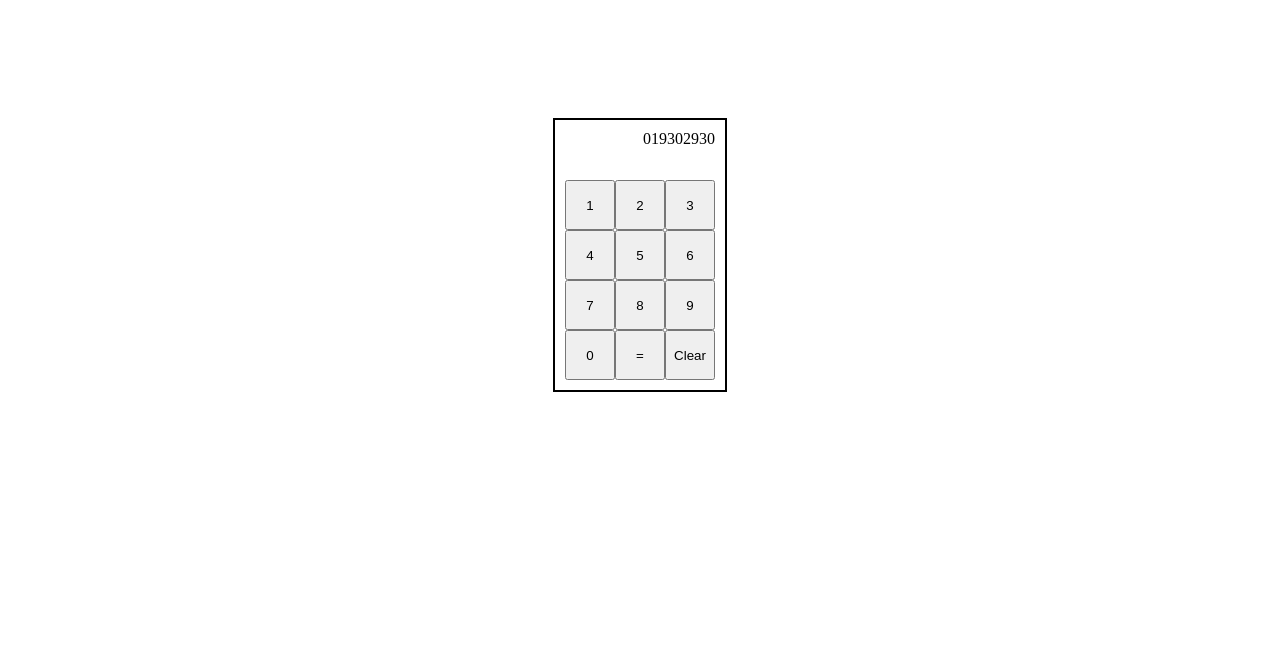
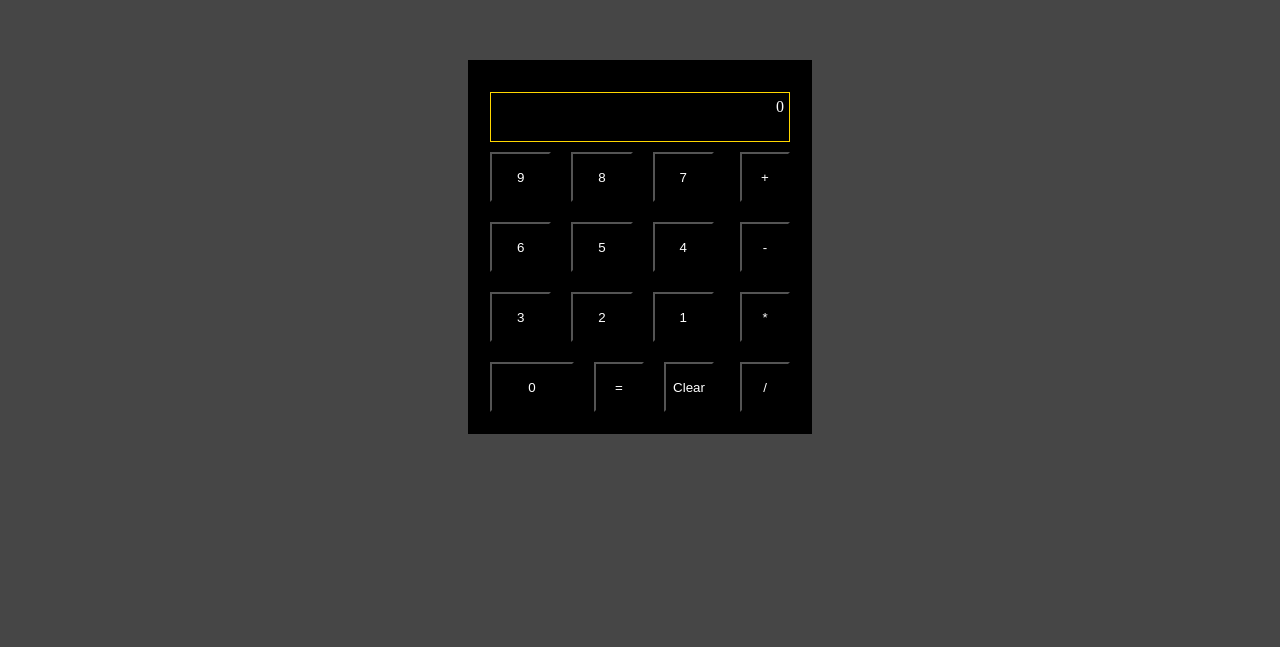
Before and after one commit to madaooftheblues/odin-calculator, a plain HTML site: page index.html in a window 1280 px wide. Shown: the part 153-816 px from the top of the page. Drawn offline with Linux system fonts and the light colour scheme.

Commit message:
Add basic style

```diff
--- a/index.html
+++ b/index.html
@@ -11,20 +11,29 @@
   <body>
     <div class="container">
       <div class="calculator">
-        <div class="display">019302930</div>
+        <div class="display">0</div>
         <div class="keys">
-          <button id="1">1</button>
-          <button id="2">2</button>
-          <button id="3">3</button>
-          <button id="4">4</button>
-          <button id="5">5</button>
-          <button id="6">6</button>
-          <button id="7">7</button>
-          <button id="8">8</button>
-          <button id="9">9</button>
-          <button id="0">0</button>
-          <button id="equals">=</button>
-          <button id="clear">Clear</button>
+          <div class="digits">
+            <button id="9" class="digit">9</button>
+            <button id="8" class="digit">8</button>
+            <button id="7" class="digit">7</button>
+            <button id="6" class="digit">6</button>
+            <button id="5" class="digit">5</button>
+            <button id="4" class="digit">4</button>
+            <button id="3" class="digit">3</button>
+            <button id="2" class="digit">2</button>
+            <button id="1" class="digit">1</button>
+            <button id="0" class="digit">0</button>
+
+            <button id="equals">=</button>
+            <button id="clear">Clear</button>
+          </div>
+          <div class="operators">
+            <button id="+" class="operator">+</button>
+            <button id="-" class="operator">-</button>
+            <button id="*" class="operator">*</button>
+            <button id="/" class="operator">/</button>
+          </div>
         </div>
       </div>
     </div>
--- a/script.js
+++ b/script.js
@@ -1,3 +1,13 @@
+const digits = document.querySelectorAll(".digit");
+const display = document.querySelector(".display");
+const operators = document.querySelectorAll(".operator");
+const equals = document.getElementById("equals");
+const clear = document.getElementById("clear");
+
+let numberA = null;
+let numberB = null;
+let operator = null;
+
 function add(a, b) {
   return a + b;
 }
@@ -15,5 +25,17 @@ function divide(a, b) {
 }
 
 function operate(operator, a, b) {
-  return operator(a, b);
+  a = parseInt(a);
+  b = parseInt(b);
+  if (operator == "+") return add(a, b);
+  if (operator == "-") return subtract(a, b);
+  if (operator == "*") return multiply(a, b);
+  if (operator == "/") return divide(a, b);
 }
+
+function populate(e) {
+  if (state === 1) display.textContent = "";
+  display.textContent =
+    display.textContent == 0 ? e.target.id : display.textContent + e.target.id;
+  state = 0;
+}
--- a/styles.css
+++ b/styles.css
@@ -1,31 +1,68 @@
 * {
   box-sizing: border-box;
 }
-
+body {
+  margin: 0;
+}
 .container {
   height: 100vh;
   display: flex;
   justify-content: center;
   align-items: center;
+  background-color: rgb(70, 70, 70);
 }
 
 .calculator {
   border: 2px solid black;
-  padding: 10px;
+  padding: 20px;
+  background-color: black;
 }
 
 .keys {
-  width: 150px;
+  width: 300px;
+  display: flex;
+  gap: 20px;
+}
+.operators,
+.digits {
   display: flex;
   flex-wrap: wrap;
+  gap: 20px;
 }
 
+.digits {
+  width: 400px;
+}
+
+.operators {
+  flex-direction: column;
+  align-items: flex-end;
+  width: 100px;
+}
 .display {
   height: 50px;
   text-align: end;
+  color: white;
+  border: 1px solid gold;
+  margin: 10px 0;
+  padding: 5px;
 }
 
 button {
   height: 50px;
   width: 50px;
+  color: white;
+  background-color: black;
 }
+button:hover {
+  transform: scale(1.2);
+  border: 2px solid gold;
+}
+
+.selected {
+  background-color: gold;
+}
+
+.digit {
+  flex-grow: 1;
+}
```
